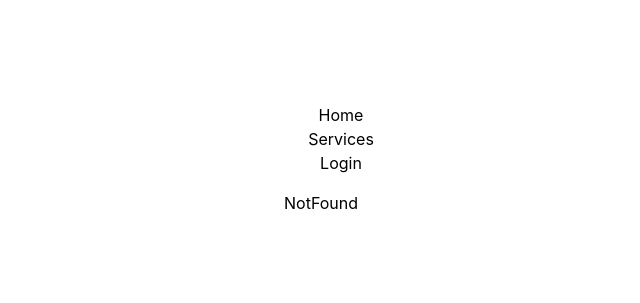
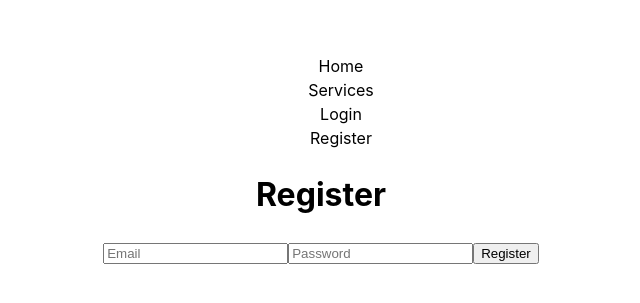
Before and after one commit to Davfernandezz/Credentials-React, a React (Vite) app: page /register in a window 1280 px wide. Shown: the part 249-552 px from the top of the page, without its empty margins (319-959 px from the left). Built offline with nearby package versions, Linux system fonts and the light colour scheme.

Commit message:
feat: view register creation

```diff
--- a/src/components/Header/Header.jsx
+++ b/src/components/Header/Header.jsx
@@ -12,7 +12,7 @@ export const Header = () => {
                 <CSurfer path="/" content="Home"/>
                 <CSurfer path="/services" content="Services"/>
                 <div onClick={()=>navigate('/login')}>Login</div>
-                {/* <div>Register</div> */}
+                <CSurfer path="/register" content="Register"/>
             </ul>
         </>
     )
--- a/src/views/Body/Body.jsx
+++ b/src/views/Body/Body.jsx
@@ -4,6 +4,7 @@ import { Login } from '../Login/Login'
 import { Home } from '../Home/Home'
 import { NotFound } from '../NotFound/NotFound'
 import { Services } from '../Services/Services'
+import { Register } from '../Register/Register'
 
 export const Body = () => {
     return (
@@ -13,6 +14,7 @@ export const Body = () => {
                 <Route path="/" element={<Home />} />
                 <Route path="/login" element={<Login />} />
                 <Route path="/services" element={<Services />} />
+                <Route path="/register" element={<Register />} />
             </Routes>
         </>
     )
--- a/src/views/Register/Register.jsx
+++ b/src/views/Register/Register.jsx
@@ -1,7 +1,35 @@
-import React from 'react'
+import React, { useState } from 'react'
 
 export const Register = () => {
-  return (
-    <div>Register</div>
-  )
+
+    const [credentials, setCredentials] = useState(
+        {
+            email: "",
+            password: ""
+        }
+    )
+
+    function handleChange(e){
+        console.log('Handle Change')
+
+        setCredentials( (prevState)=>(
+            {
+                ...prevState,
+                [e.target.name]: e.target.value
+            }
+        ))
+    }
+
+    function register() {
+        console.log(credentials);
+    }
+
+    return (
+        <>
+            <h1>Register</h1>
+            <input type="text" name="email" id="" placeholder='Email' onChange={handleChange}/>
+            <input type="password" name="password" id="" placeholder='Password' onChange={handleChange}/>
+            <input type="button" value="Register" onClick={register}/>
+        </>
+    )
 }
```
